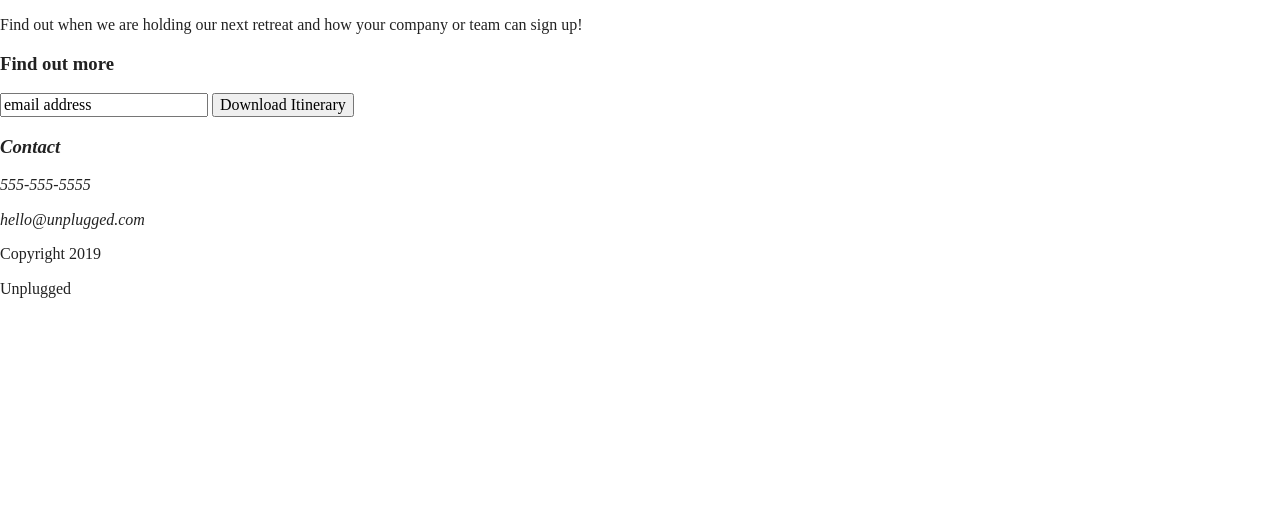
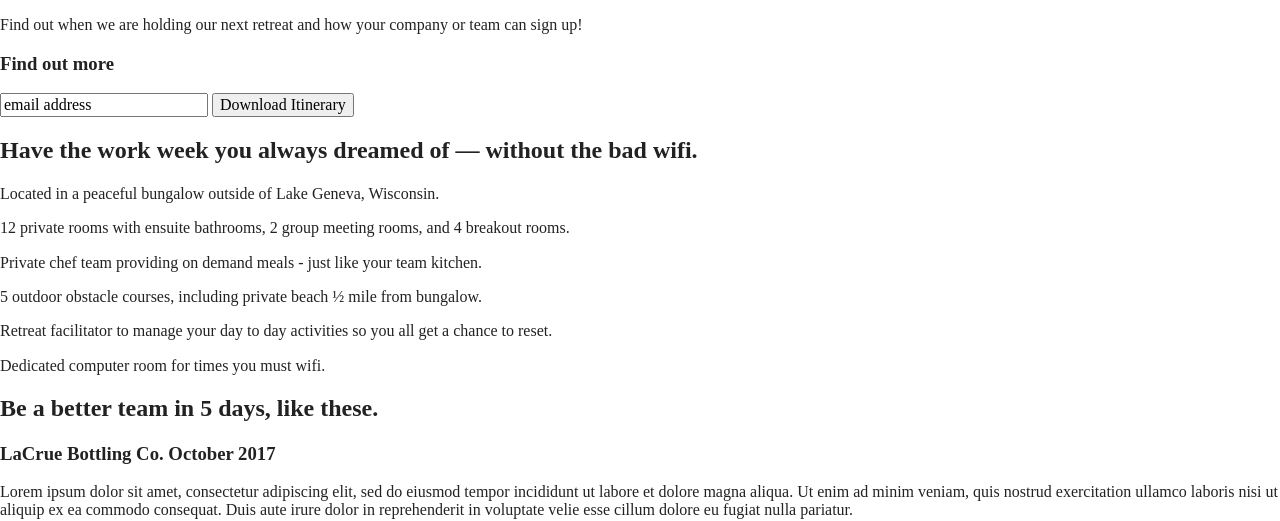
Before and after one commit to mandy-pb/unplugged, a website built with Parcel: page index.html in a window 1280 px wide. Shown: the part 281-802 px from the top of the page. Built offline with nearby package versions, Linux system fonts and the light colour scheme; files whose address does not match are found by name.

Commit message:
Added section, paragraphs, reviews to html homepage

```diff
--- a/index.html
+++ b/index.html
@@ -33,10 +33,10 @@
 
       <div class="header-divider"></div>
 
-      <nav>
-        <ul>
-          <li><a href="faq/index.html" target="_blank">FAQ</a></li>
-          <li><a href="about/index.html" target="_blank">About</a></li>
+       <nav>
+         <ul>
+           <li><a href="faq/index.html" target="_blank">FAQ</a></li>
+           <li><a href="about/index.html" target="_blank">About</a></li>
         </ul>
       </nav>
 
@@ -77,11 +77,76 @@
 
     </aside>
 
+    <section class="features">
+      <div class="content-wrapper">
+
+        <h2>Have the work week you always dreamed of &mdash; without the bad wifi.</h2>
+
+        <div class="features-items">
+
+         <article>
+           <p class="fontawesome-icon"></p>
+           <p class="features-item-description">Located in a peaceful bungalow outside of Lake Geneva, Wisconsin.</p>
+         </article>
+
+         <article>
+           <p class="fontawesome-icon"></p>
+           <p class="features-item-description">12 private rooms with ensuite bathrooms, 2 group meeting rooms, and 4 breakout rooms.</p>
+         </article>
+
+         <article>
+           <p class="fontawesome-icon"></p>
+           <p class="features-item-description">Private chef team providing on demand meals - just like your team kitchen.</p>
+         </article>
+
+         <article>
+           <p class="fontawesome-icon"></p>
+           <p class="features-item-description">5 outdoor obstacle courses, including private beach &frac12;	mile from bungalow.</p>
+         </article>
+
+         <article>
+            <p class="fontawesome-icon"></p>
+            <p class="features-item-description">Retreat facilitator to manage your day to day activities so you all get a chance to reset.</p>
+         </article>
+
+         <article>
+            <p class="fontawesome-icon"></p>
+            <p class="features-item-description">Dedicated computer room for times you must wifi.</p>
+         </article>
+
+        </div>
+
+      </div>
+    </section>
+
+    <section class="reviews">
+      <div class="content-wrapper">
+
+        <h2>Be a better team in 5 days, like these.</h2>
+
+        <article>
+          <div class="review-subheading">
+
+            <h3>LaCrue Bottling Co. October 2017</h3>
+
+          </div>
+
+          <div class="lacrue-review">
+            <p>Lorem ipsum dolor sit amet, consectetur adipiscing elit, sed do eiusmod tempor incididunt ut labore et dolore
+               magna aliqua. Ut enim ad minim veniam, quis nostrud exercitation ullamco laboris nisi ut aliquip ex ea commodo
+               consequat. Duis aute irure dolor in reprehenderit in voluptate velie esse cillum dolore eu fugiat nulla pariatur.
+            </p>
+          </div>
+
+        </article>
+      </div>
+    </section>
   </main>
 
   <footer>
     <div class="content-wrapper">
       <div class="footer-content">
+
         <div class="contact">
           <address>
             <h3>Contact</h3>
@@ -89,6 +154,7 @@
             <p>hello@unplugged.com</p>
           </address>
         </div>
+
         <div class="social">
           <div class="social-icons">
             <p><a href="https://www.facebook.com/yoursite" target="_blank"></a></p>
@@ -96,6 +162,7 @@
             <p><a href="https://www.instagram.com/yoursite" target="_blank"></a></p>
             <!--other social links here-->
           </div>
+
       </div> <!--footer content ends-->
     </div> <!--footer content-wrapper ends-->
 
```
